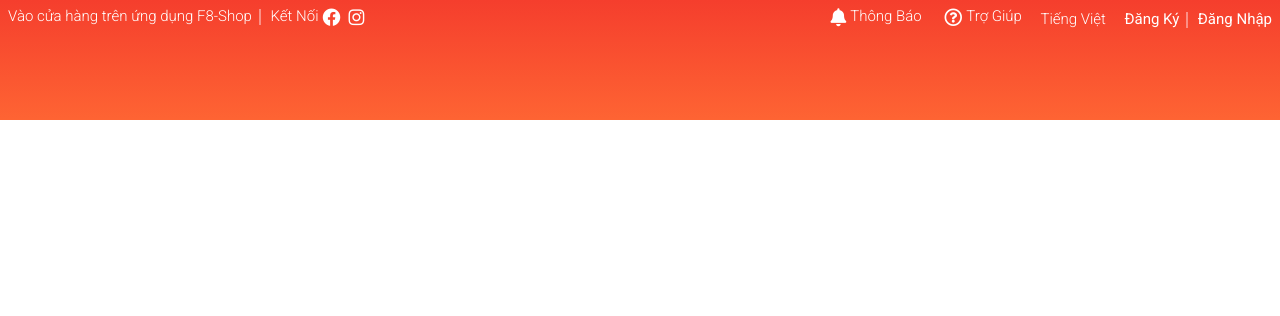
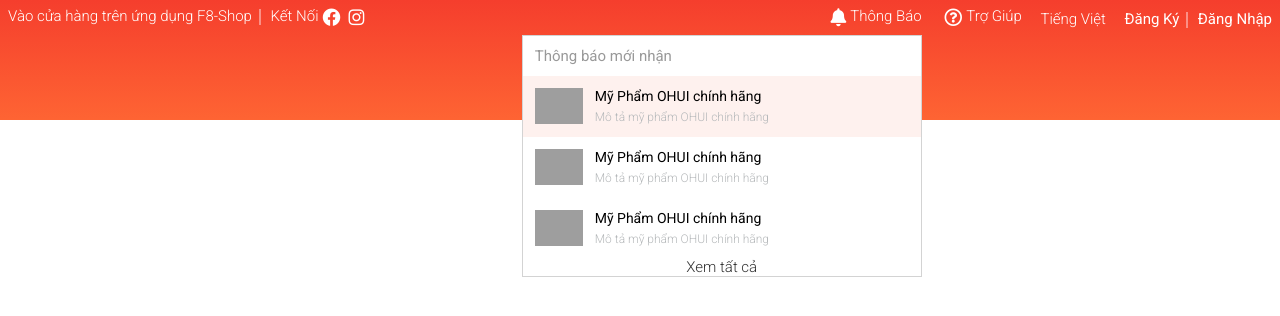
Before and after one commit to MinhSon8902/Shoppe-demo, a plain HTML site: page index.html in a window 1280 px wide. Drawn offline with nearby package versions, Linux system fonts and the light colour scheme; grey boxes are pictures that could not be loaded.

Commit message:
header notify

```diff
--- a/assets/css/base.css
+++ b/assets/css/base.css
@@ -2,6 +2,7 @@
   --white-color: #fff;
   --black-color: #000;
   --text-color: #333;
+  --primary-color: #ee4d2d;
 }
 
 * {
--- a/assets/css/main.css
+++ b/assets/css/main.css
@@ -122,3 +122,75 @@
 .header__qr-links:nth-child(2) {
   margin-right: 11px;
 }
+
+.header__notify {
+  position: absolute;
+  top: 118%;
+  right: 0;
+  width: 400px;
+  border: 1px solid #d3d3d3;
+  background-color: var(--white-color);
+}
+.header__notify-header {
+  height: 40px;
+  background-color: var(--white-color);
+}
+.header__notify-header h3 {
+  color: #999;
+  margin: 0 0 0 12px;
+  font-weight: 400;
+  font-size: 1.5rem;
+  line-height: 40px;
+}
+.header__notify-list {
+  padding-left: 0;
+}
+.header__notify-item {
+  display: flex;
+}
+
+.header__notify-item:hover {
+  background-color: #f7f7f7;
+}
+
+.header__notify-item--viewed {
+  background-color: rgba(238, 75, 43, 0.08);
+}
+
+.header__notify-links {
+  display: flex;
+  width: 100%;
+  padding: 12px;
+  text-decoration: none;
+}
+.header__notify-img {
+  width: 48px;
+  object-fit: contain;
+}
+.header__notify-info {
+  margin-left: 12px;
+}
+.header__notify-name {
+  display: block;
+  font-size: 1.4rem;
+  color: var(--black-color);
+  font-weight: 400;
+}
+.header__notify-descriotion {
+  display: block;
+  font-size: 1.2rem;
+  line-height: 1.6rem;
+  color: #b5b8ba;
+  margin-top: 5px;
+}
+
+.header__notify-footer {
+  text-align: center;
+  display: block;
+}
+
+.header__notify-footer-btn {
+  text-decoration: none;
+  color: var(--text-color);
+  padding: 16px 16px;
+}
--- a/index.html
+++ b/index.html
@@ -80,8 +80,69 @@
               <li class="header__navbar-item">
                 <a href="" class="header__navbar-item-link">
                   <i class="header__navbar-icon fas fa-bell"></i>
-                  Thông Báo</a
-                >
+                  Thông Báo
+                </a>
+                <div class="header__notify">
+                  <header class="header__notify-header">
+                    <h3>Thông báo mới nhận</h3>
+                  </header>
+                  <ul class="header__notify-list">
+                    <li class="header__notify-item header__notify-item--viewed">
+                      <a href="" class="header__notify-links">
+                        <img
+                          src="https://img.abaha.vn/photos/origin/83-1586781803-myphamohui-lgvina.png"
+                          alt=""
+                          class="header__notify-img"
+                        />
+                        <div class="header__notify-info">
+                          <span class="header__notify-name"
+                            >Mỹ Phẩm OHUI chính hãng</span
+                          >
+                          <span class="header__notify-descriotion"
+                            >Mô tả mỹ phẩm OHUI chính hãng</span
+                          >
+                        </div>
+                      </a>
+                    </li>
+                    <li class="header__notify-item">
+                      <a href="" class="header__notify-links">
+                        <img
+                          src="https://img.abaha.vn/photos/origin/83-1586781803-myphamohui-lgvina.png"
+                          alt=""
+                          class="header__notify-img"
+                        />
+                        <div class="header__notify-info">
+                          <span class="header__notify-name"
+                            >Mỹ Phẩm OHUI chính hãng</span
+                          >
+                          <span class="header__notify-descriotion"
+                            >Mô tả mỹ phẩm OHUI chính hãng</span
+                          >
+                        </div>
+                      </a>
+                    </li>
+                    <li class="header__notify-item">
+                      <a href="" class="header__notify-links">
+                        <img
+                          src="https://img.abaha.vn/photos/origin/83-1586781803-myphamohui-lgvina.png"
+                          alt=""
+                          class="header__notify-img"
+                        />
+                        <div class="header__notify-info">
+                          <span class="header__notify-name"
+                            >Mỹ Phẩm OHUI chính hãng</span
+                          >
+                          <span class="header__notify-descriotion"
+                            >Mô tả mỹ phẩm OHUI chính hãng</span
+                          >
+                        </div>
+                      </a>
+                    </li>
+                  </ul>
+                  <footer class="header__notify-footer">
+                    <a href="" class="header__notify-footer-btn">Xem tất cả</a>
+                  </footer>
+                </div>
               </li>
               <li class="header__navbar-item">
                 <a href="" class="header__navbar-item-link"
```
